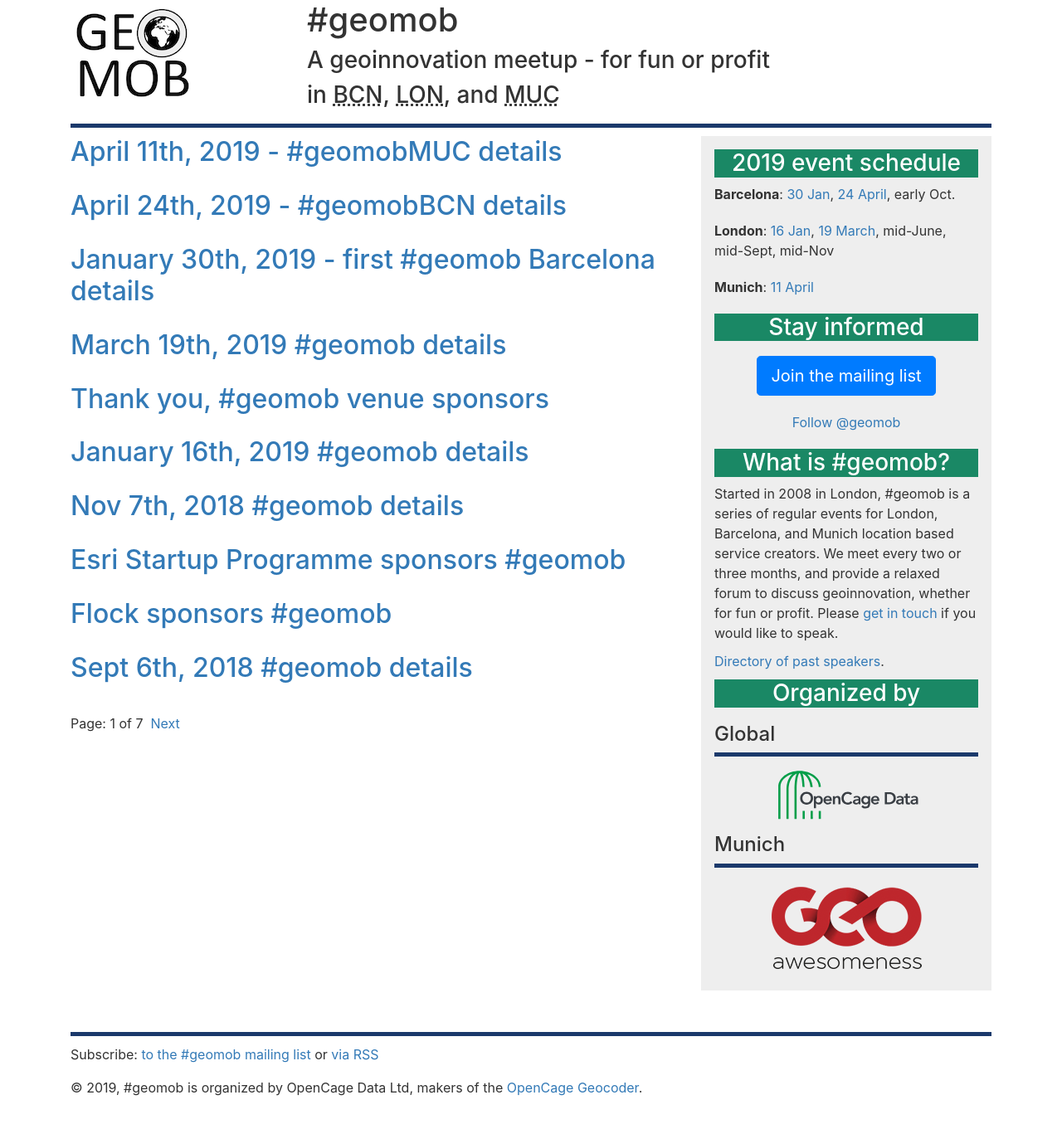
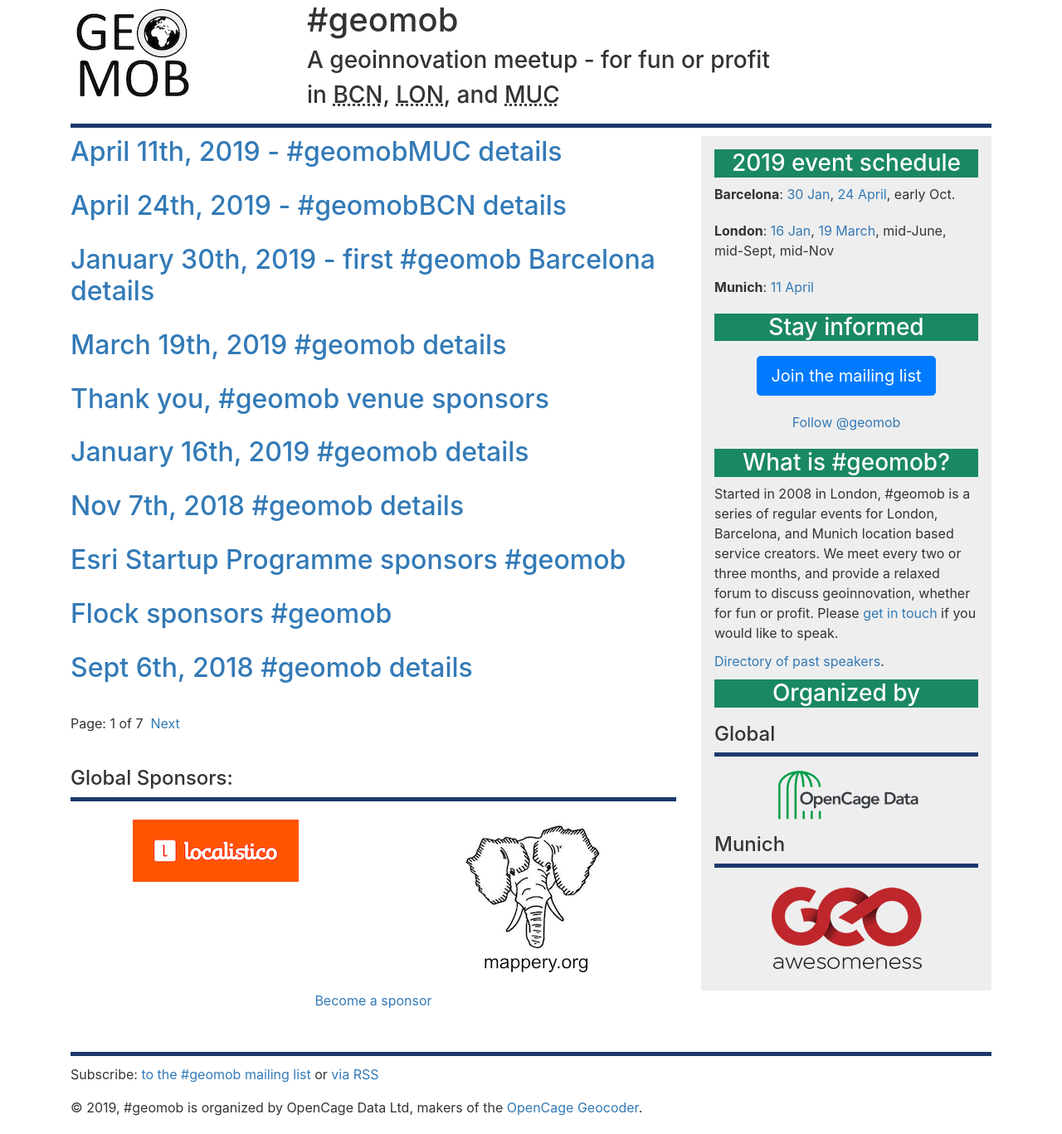
Before and after one commit to geomob/geomob-website, a Jekyll site: the page built from index.html, in a window 1280 px wide. Shown: the whole page at 83% size. Built offline with Jekyll 4.4.1, drawn with Linux system fonts in a browser that asks for light colours; the list of posts is cut into pages by our own code; comment, search, counter and statistics services are not loaded; before the commit the page ends 1343 px from its top, so only the background shows below that.

Commit message:
add global sponsors to homepage

```diff
--- a/index.html
+++ b/index.html
@@ -23,3 +23,8 @@
     {% endif %}
   </div>
 </div>
+
+
+<div class="p20">
+  {% include sponsors_ALL.html %}
+</div>
```
